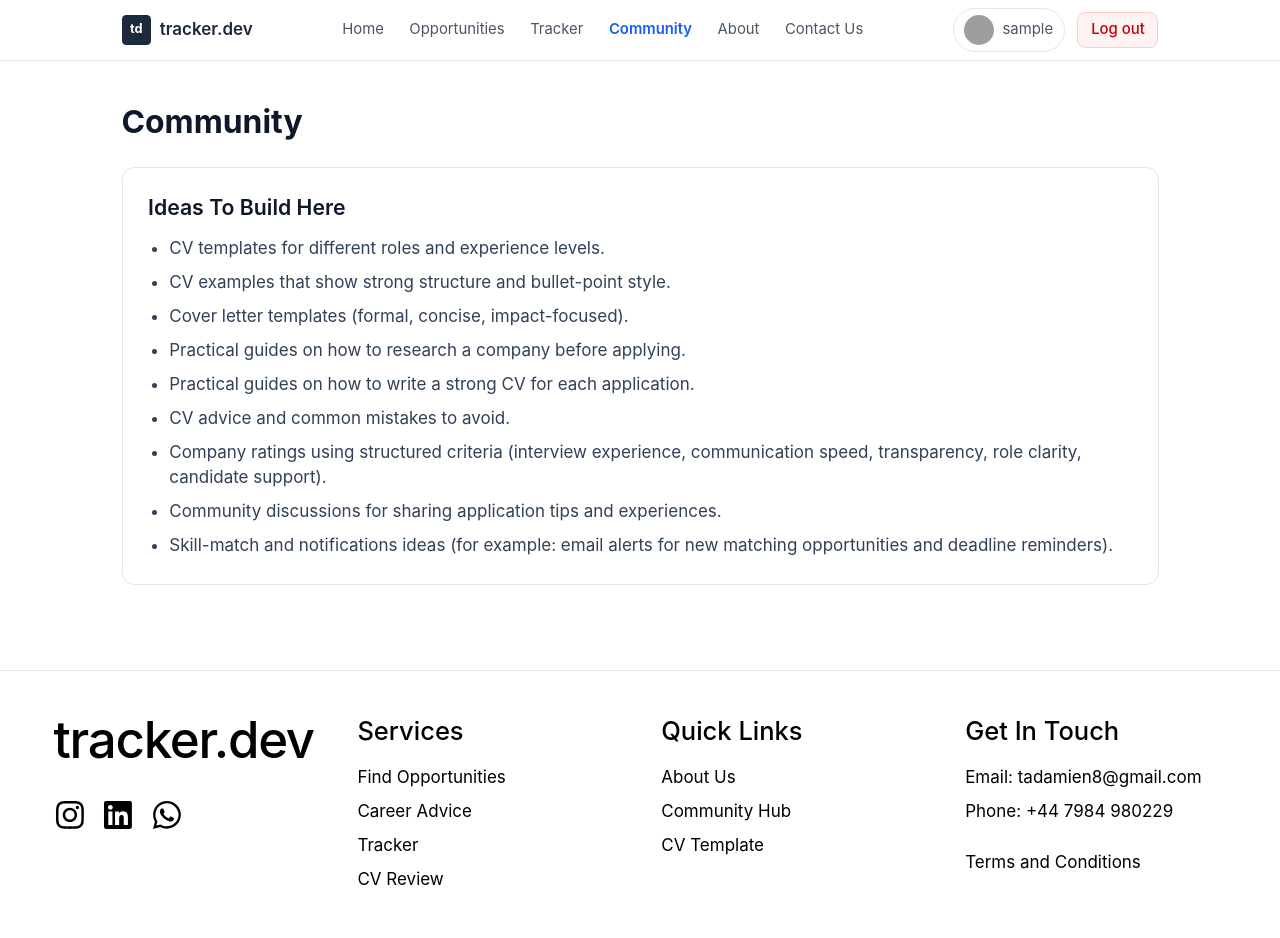
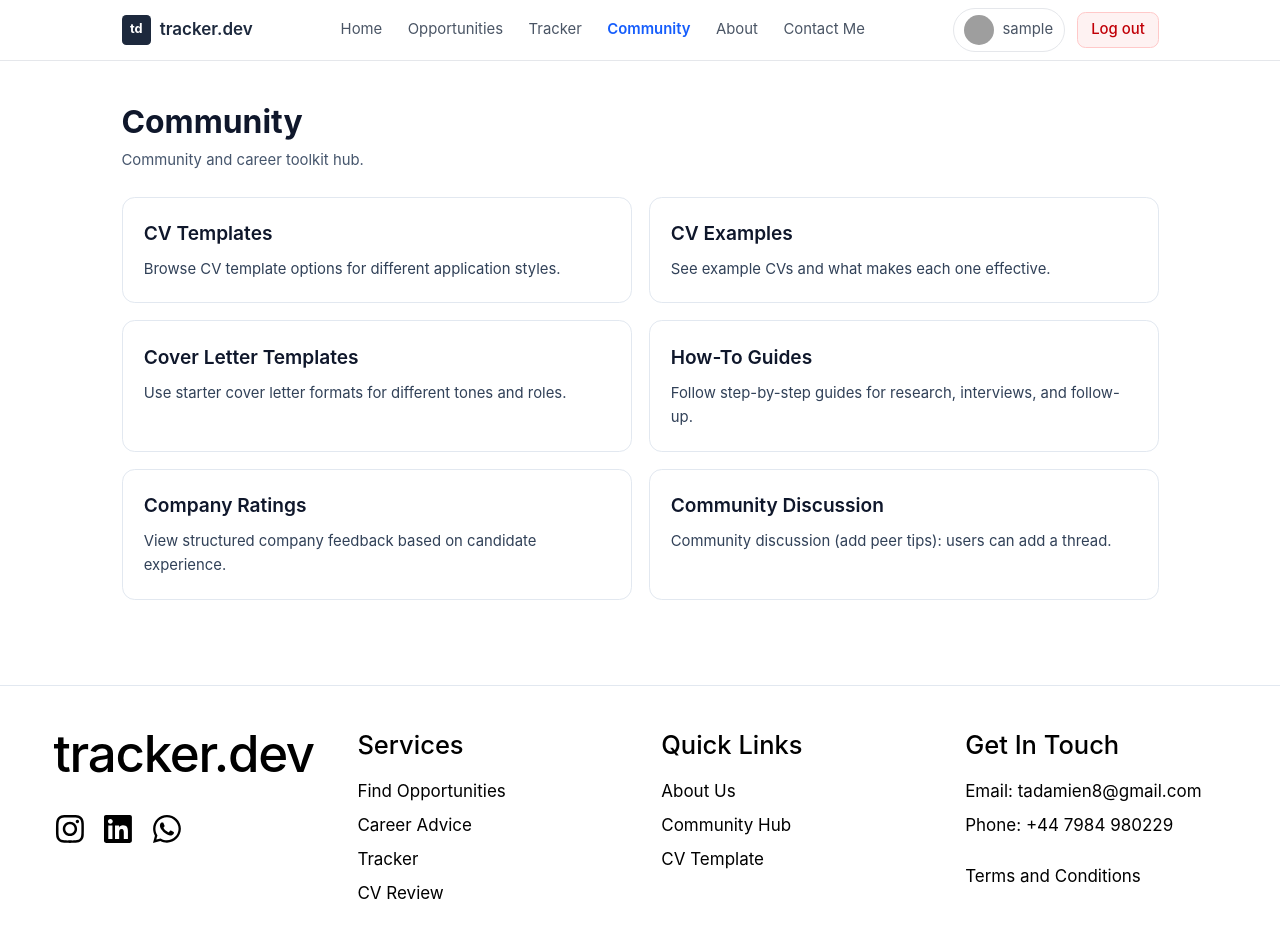
Before and after one commit to damienta/internship-tracker, a React app in the folder frontend/: page /community in a window 1280 px wide. Shown: the top 938 px of the page. Built offline with nearby package versions, Linux system fonts and the light colour scheme; sample sign-in values are in the browser's storage; grey boxes are pictures that could not be loaded; the HTML template or start-up script is replaced by a standard one.

Commit message:
Community now has multiple sections you can access. CV Templates, CV Examples, Cover Letter Templates, How-To-Guides, Company ratings, Community discussions. Each linking to new endpoint /community/_

```diff
--- a/frontend/src/App.jsx
+++ b/frontend/src/App.jsx
@@ -8,6 +8,12 @@ import Tracker from './pages/Tracker'
 import About from './pages/About'
 import Contact from './pages/Contact'
 import Community from './pages/Community'
+import CvTemplates from './pages/community/CvTemplates'
+import CvExamples from './pages/community/CvExamples'
+import CoverLetterTemplates from './pages/community/CoverLetterTemplates'
+import HowToGuides from './pages/community/HowToGuides'
+import CompanyRatings from './pages/community/CompanyRatings'
+import CommunityDiscussion from './pages/community/CommunityDiscussion'
 import Settings from './pages/Settings'
 import Login from './pages/Login'
 import Register from './pages/Register'
@@ -75,6 +81,12 @@ function App() {
           <Route path="/settings" element={<PrivateRoute><Settings /></PrivateRoute>} />
           <Route path="/about" element={<PrivateRoute><About /></PrivateRoute>} />
           <Route path="/community" element={<PrivateRoute><Community /></PrivateRoute>} />
+          <Route path="/community/cv-templates" element={<PrivateRoute><CvTemplates /></PrivateRoute>} />
+          <Route path="/community/cv-examples" element={<PrivateRoute><CvExamples /></PrivateRoute>} />
+          <Route path="/community/cover-letter-templates" element={<PrivateRoute><CoverLetterTemplates /></PrivateRoute>} />
+          <Route path="/community/how-to-guides" element={<PrivateRoute><HowToGuides /></PrivateRoute>} />
+          <Route path="/community/company-ratings" element={<PrivateRoute><CompanyRatings /></PrivateRoute>} />
+          <Route path="/community/discussion" element={<PrivateRoute><CommunityDiscussion /></PrivateRoute>} />
           <Route path="/contact-us" element={<PrivateRoute><Contact /></PrivateRoute>} />
           <Route path="*" element={<NotFound />} />
         </Route>
--- a/frontend/src/components/Navbar.jsx
+++ b/frontend/src/components/Navbar.jsx
@@ -29,7 +29,7 @@ export default function Navbar() {
           <NavLink to="/tracker" className={({ isActive }) => isActive ? 'text-blue-600 text-sm font-semibold hover:text-blue-700' : 'text-gray-600 text-sm hover:text-gray-900'}>Tracker</NavLink>
           <NavLink to="/community" className={({ isActive }) => isActive ? 'text-blue-600 text-sm font-semibold hover:text-blue-700' : 'text-gray-600 text-sm hover:text-gray-900'}>Community</NavLink>
           <NavLink to="/about" className={({ isActive }) => isActive ? 'text-blue-600 text-sm font-semibold hover:text-blue-700' : 'text-gray-600 text-sm hover:text-gray-900'}>About</NavLink>
-          <NavLink to="/contact-us" className={({ isActive }) => isActive ? 'text-blue-600 text-sm font-semibold hover:text-blue-700' : 'text-gray-600 text-sm hover:text-gray-900'}>Contact Us</NavLink>
+          <NavLink to="/contact-us" className={({ isActive }) => isActive ? 'text-blue-600 text-sm font-semibold hover:text-blue-700' : 'text-gray-600 text-sm hover:text-gray-900'}>Contact Me</NavLink>
         </div>
 
         <div className="flex items-center gap-3">
--- a/frontend/src/pages/Community.jsx
+++ b/frontend/src/pages/Community.jsx
@@ -1,22 +1,58 @@
+import { Link } from 'react-router-dom'
+
 export default function Community() {
+  const sections = [
+    {
+      title: 'CV Templates',
+      path: '/community/cv-templates',
+      description: 'Browse CV template options for different application styles.',
+    },
+    {
+      title: 'CV Examples',
+      path: '/community/cv-examples',
+      description: 'See example CVs and what makes each one effective.',
+    },
+    {
+      title: 'Cover Letter Templates',
+      path: '/community/cover-letter-templates',
+      description: 'Use starter cover letter formats for different tones and roles.',
+    },
+    {
+      title: 'How-To Guides',
+      path: '/community/how-to-guides',
+      description: 'Follow step-by-step guides for research, interviews, and follow-up.',
+    },
+    {
+      title: 'Company Ratings',
+      path: '/community/company-ratings',
+      description: 'View structured company feedback based on candidate experience.',
+    },
+    {
+      title: 'Community Discussion',
+      path: '/community/discussion',
+      description: 'Community discussion (add peer tips): users can add a thread.',
+    },
+  ]
+
   return (
     <div className="max-w-5xl mx-auto px-6 py-10">
       <h1 className="text-3xl font-bold text-slate-900">Community</h1>
+      <p className="mt-2 text-sm text-slate-600">
+        Community and career toolkit hub.
+      </p>
 
-      <section className="mt-6 bg-white border border-slate-200 rounded-xl p-6">
-        <h2 className="text-xl font-semibold text-slate-900">Ideas To Build Here</h2>
-        <ul className="mt-3 space-y-2 text-slate-700 list-disc pl-5">
-          <li>CV templates for different roles and experience levels.</li>
-          <li>CV examples that show strong structure and bullet-point style.</li>
-          <li>Cover letter templates (formal, concise, impact-focused).</li>
-          <li>Practical guides on how to research a company before applying.</li>
-          <li>Practical guides on how to write a strong CV for each application.</li>
-          <li>CV advice and common mistakes to avoid.</li>
-          <li>Company ratings using structured criteria (interview experience, communication speed, transparency, role clarity, candidate support).</li>
-          <li>Community discussions for sharing application tips and experiences.</li>
-          <li>Skill-match and notifications ideas (for example: email alerts for new matching opportunities and deadline reminders).</li>
-        </ul>
-      </section>
+      <div className="mt-6 grid grid-cols-1 md:grid-cols-2 gap-4">
+        {sections.map((section) => (
+          <Link
+            key={section.path}
+            to={section.path}
+            className="block bg-white border border-slate-200 rounded-xl p-5 hover:border-slate-300 hover:bg-slate-50"
+          >
+            <h2 className="text-lg font-semibold text-slate-900">{section.title}</h2>
+            <p className="mt-2 text-sm text-slate-700 leading-relaxed">{section.description}</p>
+          </Link>
+        ))}
+      </div>
     </div>
   )
 }
--- a/frontend/src/pages/Contact.jsx
+++ b/frontend/src/pages/Contact.jsx
@@ -1,12 +1,12 @@
 export default function Contact() {
   return (
     <div className="max-w-3xl mx-auto px-6 py-10">
-      <h1 className="text-3xl font-bold text-slate-900">Contact Us</h1>
+      <h1 className="text-3xl font-bold text-slate-900">Contact Me</h1>
       <p className="mt-2 text-sm text-slate-600">
-        Questions, feedback on how to improve the website, or collaboration ideas are always welcome.
+        Questions, website feedback, and collaboration ideas are always welcome.
       </p>
       <p className="mt-1 text-sm text-slate-600 leading-relaxed">
-        Send a message below or email ne directly at <span className="font-medium">tadamien8@gmail.com</span>.
+        You can also send your CV for advice and feedback. Use the form below or email me directly at <span className="font-medium">tadamien8@gmail.com</span>.
       </p>
 
       <form
@@ -48,7 +48,7 @@ export default function Contact() {
             name="subject"
             type="text"
             required
-            placeholder="What can we help you with today?"
+            placeholder="e.g CV feedback request"
             className="w-full rounded-lg border border-slate-300 px-3 py-2 outline-none focus:ring-2 focus:ring-slate-300"
           />
         </div>
@@ -60,7 +60,7 @@ export default function Contact() {
             name="message"
             rows={5}
             required
-            placeholder="Share a little context so we can give you a useful, specific response."
+            placeholder="Write your message"
             className="w-full rounded-lg border border-slate-300 px-3 py-2 outline-none focus:ring-2 focus:ring-slate-300"
           />
         </div>
--- /dev/null
+++ b/frontend/src/pages/community/CommunityDiscussion.jsx
@@ -0,0 +1,14 @@
+import { Link } from 'react-router-dom'
+
+export default function CommunityDiscussion() {
+  return (
+    <div className="max-w-5xl mx-auto px-6 py-10">
+      <h1 className="text-3xl font-bold text-slate-900">Community Discussion</h1>
+      <p className="mt-2 text-slate-600">Add your discussion areas and topic threads here.</p>
+
+      <section className="mt-6 bg-white border border-slate-200 rounded-xl p-6" />
+
+      <Link to="/community" className="inline-block mt-6 text-sm text-blue-700 hover:text-blue-800">Back to Community</Link>
+    </div>
+  )
+}
--- /dev/null
+++ b/frontend/src/pages/community/CompanyRatings.jsx
@@ -0,0 +1,14 @@
+import { Link } from 'react-router-dom'
+
+export default function CompanyRatings() {
+  return (
+    <div className="max-w-5xl mx-auto px-6 py-10">
+      <h1 className="text-3xl font-bold text-slate-900">Company Ratings</h1>
+      <p className="mt-2 text-slate-600">Add your structured company rating model and feedback here.</p>
+
+      <section className="mt-6 bg-white border border-slate-200 rounded-xl p-6" />
+
+      <Link to="/community" className="inline-block mt-6 text-sm text-blue-700 hover:text-blue-800">Back to Community</Link>
+    </div>
+  )
+}
--- /dev/null
+++ b/frontend/src/pages/community/CoverLetterTemplates.jsx
@@ -0,0 +1,14 @@
+import { Link } from 'react-router-dom'
+
+export default function CoverLetterTemplates() {
+  return (
+    <div className="max-w-5xl mx-auto px-6 py-10">
+      <h1 className="text-3xl font-bold text-slate-900">Cover Letter Templates</h1>
+      <p className="mt-2 text-slate-600">Add your cover letter template library here.</p>
+
+      <section className="mt-6 bg-white border border-slate-200 rounded-xl p-6" />
+
+      <Link to="/community" className="inline-block mt-6 text-sm text-blue-700 hover:text-blue-800">Back to Community</Link>
+    </div>
+  )
+}
--- /dev/null
+++ b/frontend/src/pages/community/CvExamples.jsx
@@ -0,0 +1,14 @@
+import { Link } from 'react-router-dom'
+
+export default function CvExamples() {
+  return (
+    <div className="max-w-5xl mx-auto px-6 py-10">
+      <h1 className="text-3xl font-bold text-slate-900">CV Examples</h1>
+      <p className="mt-2 text-slate-600">Add your best CV examples and explanations here.</p>
+
+      <section className="mt-6 bg-white border border-slate-200 rounded-xl p-6" />
+
+      <Link to="/community" className="inline-block mt-6 text-sm text-blue-700 hover:text-blue-800">Back to Community</Link>
+    </div>
+  )
+}
--- /dev/null
+++ b/frontend/src/pages/community/CvTemplates.jsx
@@ -0,0 +1,14 @@
+import { Link } from 'react-router-dom'
+
+export default function CvTemplates() {
+  return (
+    <div className="max-w-5xl mx-auto px-6 py-10">
+      <h1 className="text-3xl font-bold text-slate-900">CV Templates</h1>
+      <p className="mt-2 text-slate-600">Add your CV template options and content here.</p>
+
+      <section className="mt-6 bg-white border border-slate-200 rounded-xl p-6" />
+
+      <Link to="/community" className="inline-block mt-6 text-sm text-blue-700 hover:text-blue-800">Back to Community</Link>
+    </div>
+  )
+}
--- /dev/null
+++ b/frontend/src/pages/community/HowToGuides.jsx
@@ -0,0 +1,14 @@
+import { Link } from 'react-router-dom'
+
+export default function HowToGuides() {
+  return (
+    <div className="max-w-5xl mx-auto px-6 py-10">
+      <h1 className="text-3xl font-bold text-slate-900">How-To Guides</h1>
+      <p className="mt-2 text-slate-600">Add practical step-by-step application guides here.</p>
+
+      <section className="mt-6 bg-white border border-slate-200 rounded-xl p-6" />
+
+      <Link to="/community" className="inline-block mt-6 text-sm text-blue-700 hover:text-blue-800">Back to Community</Link>
+    </div>
+  )
+}
```
